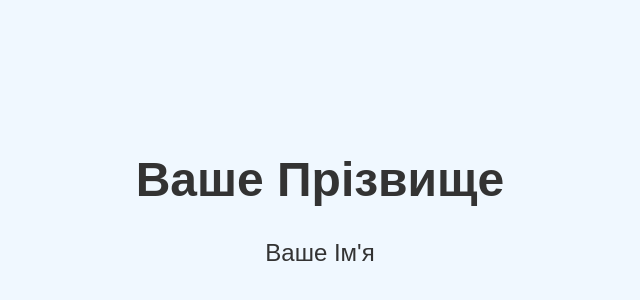
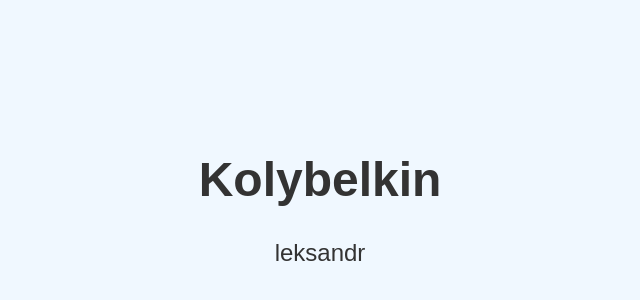
Before and after one commit to 0999271690alex/Paas, a plain HTML site: page index.html in a window 1280 px wide. Shown: the part 8-308 px from the top of the page, without its empty margins (320-960 px from the left). Drawn offline with Linux system fonts and the light colour scheme.

Commit message:
Update index.html

```diff
--- a/index.html
+++ b/index.html
@@ -24,7 +24,7 @@
     </style>
 </head>
 <body>
-    <h1>Ваше Прізвище</h1>
-    <p>Ваше Ім'я</p>
+    <h1>Kolybelkin</h1>
+    <p>leksandr</p>
 </body>
 </html>
```
